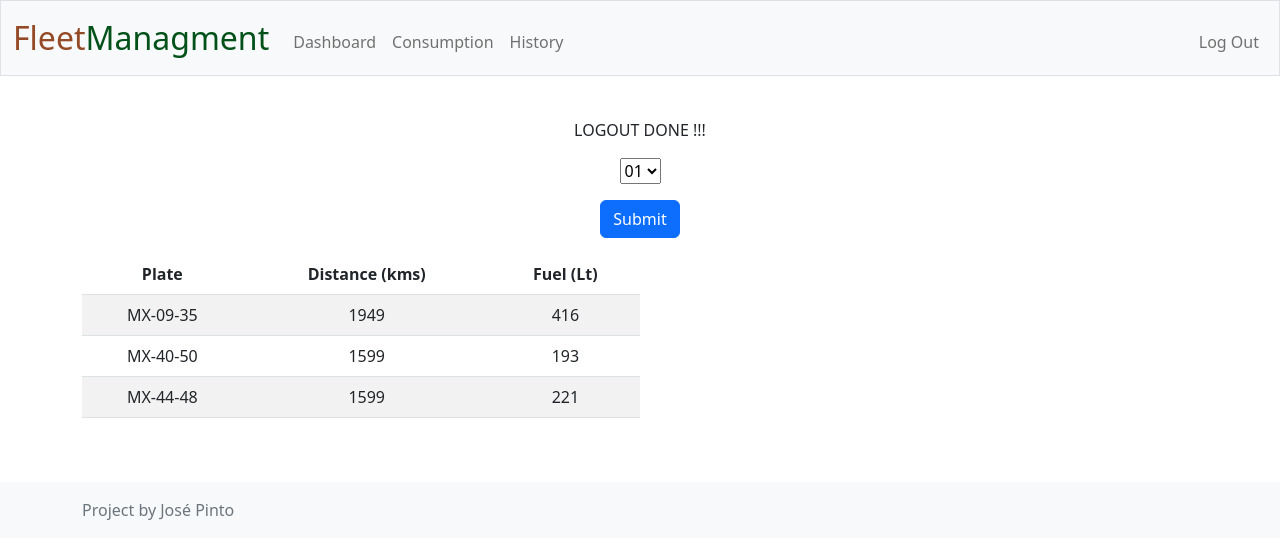
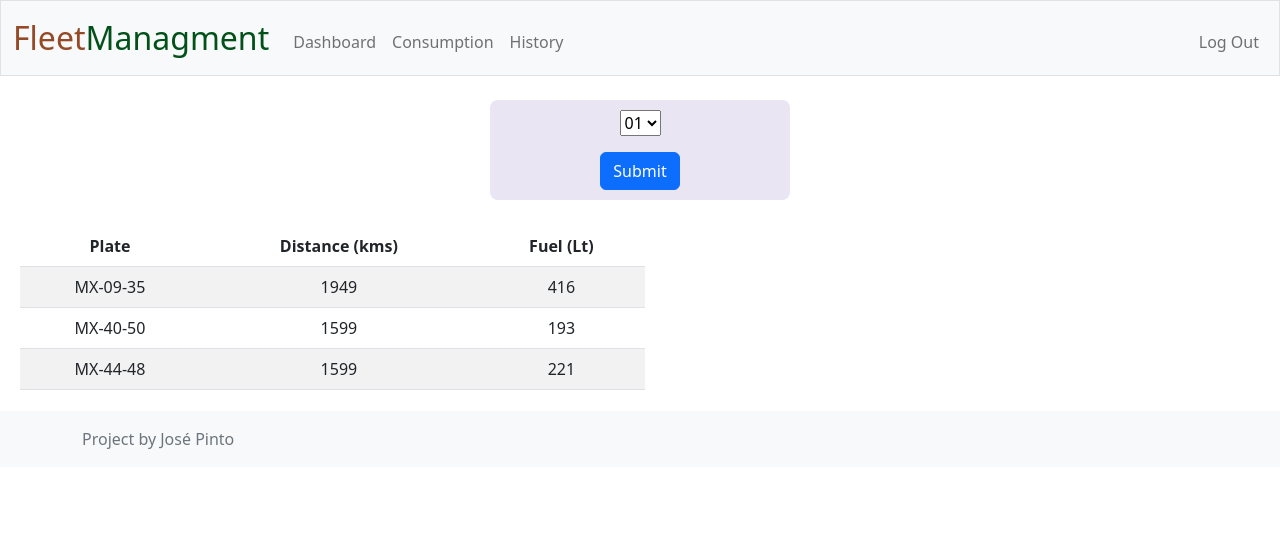
Before and after one commit to JARPinto/fleet, a Flask app: page /consumption in a window 1280 px wide. Shown: the top 559 px of the page. Run offline with Flask 2, Linux system fonts and the light colour scheme; the visitor is signed in with stand-in values (Sample User, id 1); data comes from the database, SQL or seed files in the repository; some libraries are stand-ins or nearby versions.

Commit message:
re-organize of stuff

```diff
--- a/app.py
+++ b/app.py
@@ -14,6 +14,7 @@ from flask_session import Session
 from werkzeug.security import check_password_hash, generate_password_hash
 from datetime import datetime
 import calendar
+import numpy
 
 from helpers import login_required, str_to_month
 
@@ -307,8 +308,11 @@ def consumption():
 
     plates_consumption = []
     for i in range(len(plates_name)):
-        result =  int(plates_gas[i]) * 100 / int(plates_kms[i])
+        result =  "{:.1f}".format(int(plates_gas[i]) * 100 / int(plates_kms[i]))
         plates_consumption.append(result)
+    print(plates_consumption)
+    print(type(plates_consumption))
+    print(type(plates_kms))
 
     if request.method == 'POST':
         # long_month_name = request.form.get("month")
--- a/templates/base.html
+++ b/templates/base.html
@@ -5,9 +5,9 @@
     <head>
         <meta charset="utf-8">
         <meta name="viewport" content="initial-scale=1, width=device-width">
-        <link rel="stylesheet" href="/static/bootstrap.min.css">
-        <link rel="stylesheet" href="/static/style.css" >
-        <script src="/static/bootstrap.min.js"></script>
+        <link rel="stylesheet" href="/static/css/bootstrap.min.css">
+        <link rel="stylesheet" href="/static/css/style.css" >
+        <script src="/static/js/bootstrap.min.js"></script>
         {% block head %}{% endblock %}
         <title>Fleet Managment: {% block title %}{% endblock %}</title>
 
@@ -55,9 +55,10 @@
             <!-- </header> -->
         {% endif %}
 
-        <div class="container-fluid py-5 text-center">
+        <!-- <div class="container-fluid py-5 text-center"> -->
             {% block main %}{% endblock %}
-        </div>
+        <!-- </div> -->
+
         <footer class="footer mt-auto py-3 bg-light">
           <div class="container">
               <span class="text-muted">Project by José Pinto</span>
--- a/templates/consumption.html
+++ b/templates/consumption.html
@@ -1,7 +1,17 @@
 <!-- Isto é para desaparecer depois -->
 {% extends "base.html" %}
 
-{% block head %}{% endblock %}
+{% block head %}
+    <style>
+        form {
+            max-width: 300px;
+            margin: 10px auto;
+            padding: 10px 20px;
+            background: rgba(172, 153, 206, 0.26);
+            border-radius: 8px;
+        }
+    </style>
+{% endblock %}
 
 {% block title %}
     Log In
@@ -9,8 +19,7 @@
 
 {% block main %}
 {% block content %}
-<p> LOGOUT DONE !!! </p>
-    <div>
+    <div class="container-fluid text-center" style="padding-top: 20px;">
     <form method="POST">
         <div class="mb-3">
             <select name="month">
@@ -23,7 +32,7 @@
     </div>
     </form>
     <p></p>
-        <div class="container-md">
+        <div class="container-fluid text-center" style="padding: 10px 10px 5px 20px; ">
             <div class="col col-md-6">
                 <table class="table table-striped">
                     <thead>
--- a/templates/history.html
+++ b/templates/history.html
@@ -30,8 +30,8 @@
 
 {% block main %}
 {% block content %}
-    <div class="container-md">
-    <h1> History of inputs</h1>
+    <div class="container-md" style="position:sticky; padding-top: 20px; align-content: center;">
+    <h1 style="position: center;"> History of inputs</h1>
     <div class="bd-example">
         <table class="table table-striped">
             <thead>
```
Also changed, not shown: templates/dashboard.html (+6 -6 lines), templates/index.html (+3 -7 lines), templates/login.html (+6 -3 lines), static/css/bootstrap.min.css (renamed from static/bootstrap.min.css), static/css/style.css (renamed from static/style.css), static/fig/cars.png (renamed from static/cars.png), static/fig/distance.png (renamed from static/distance.png), static/fig/gas-station.png (renamed from static/gas-station.png), static/js/bootstrap.min.js (renamed from static/bootstrap.min.js), static/js/chart.min.js (renamed from static/chart.min.js), static/js/chartjs-plugin-datalabels.min.js (renamed from static/chartjs-plugin-datalabels.min.js), static/js/kms.js (renamed from static/kms.js), 1 other file.
